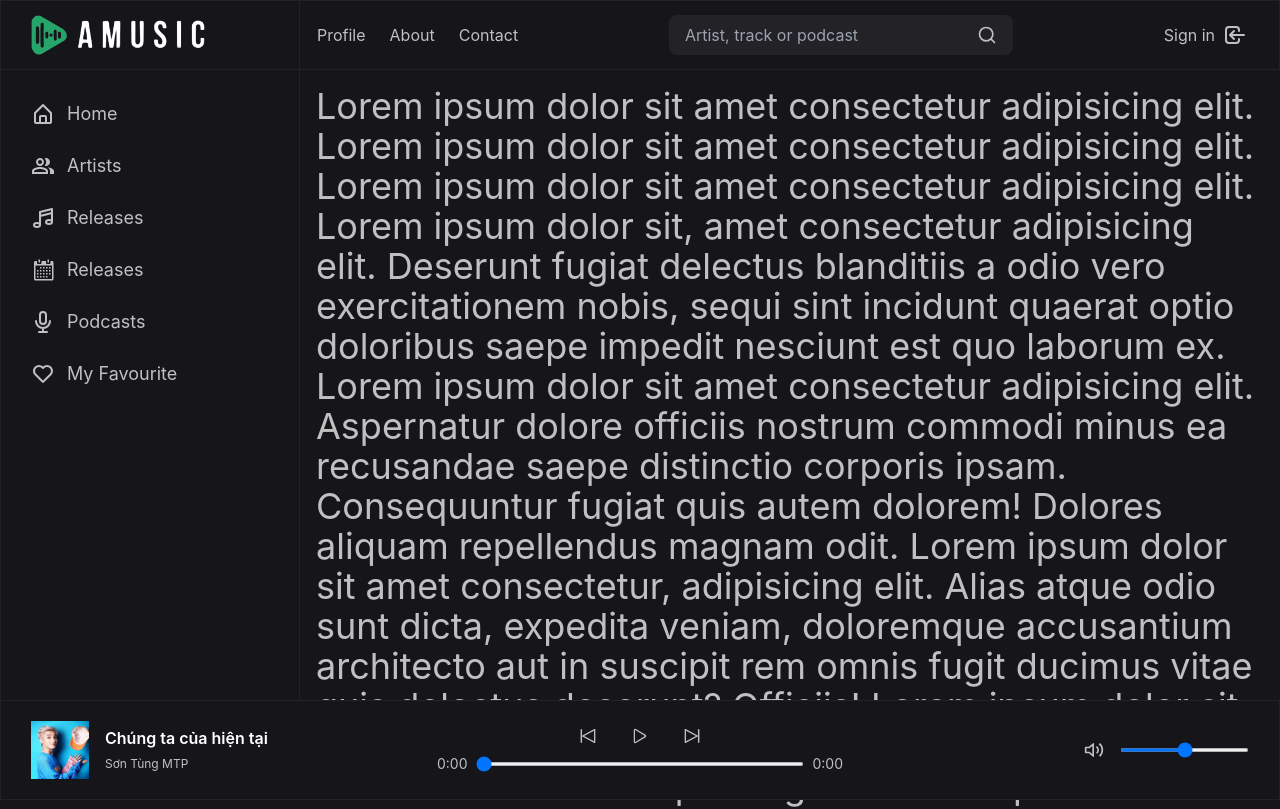
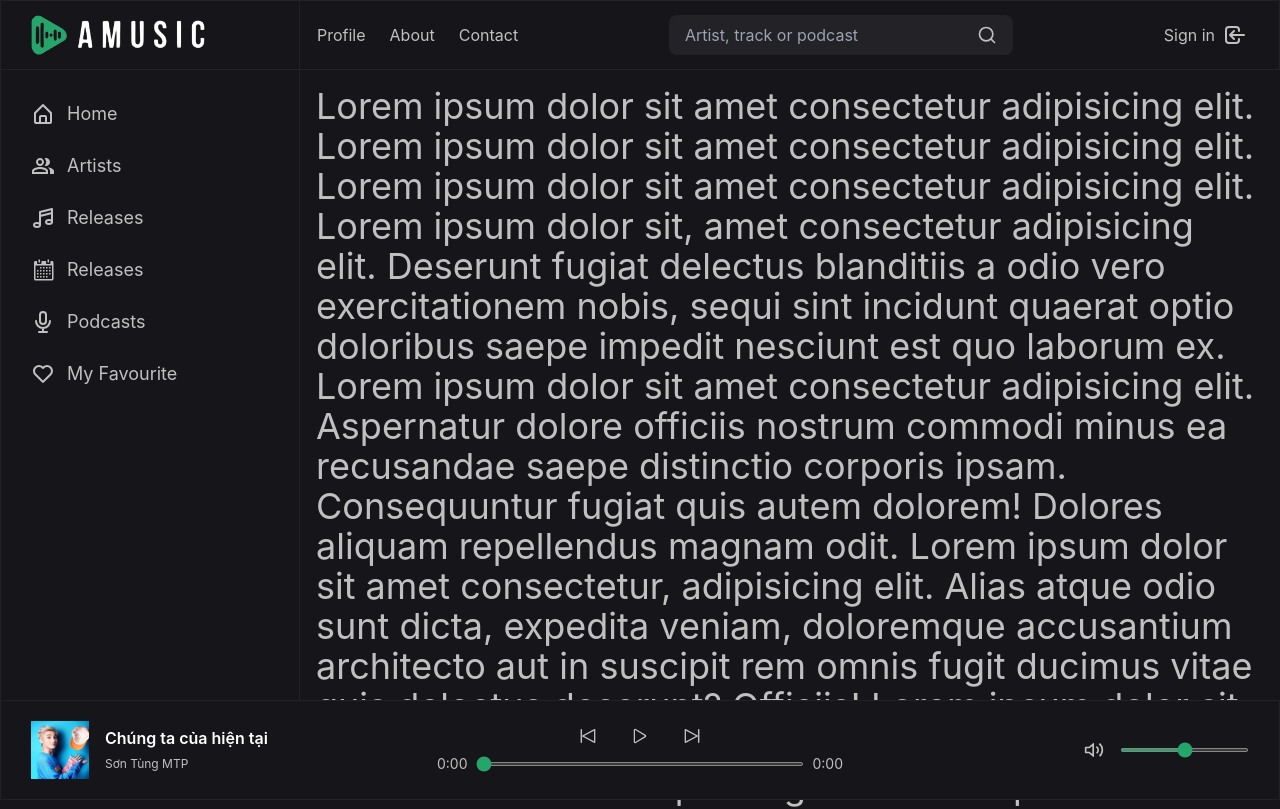
Before and after one commit to dotuananh22/music-app-frontend, a React (Create React App) app: page / in a window 1280 px wide. Shown: the top 809 px of the page. Built offline with nearby package versions, Linux system fonts and the light colour scheme.

Commit message:
change range input color

```diff
--- a/src/components/NavBar/BottomMusicBar.tsx
+++ b/src/components/NavBar/BottomMusicBar.tsx
@@ -104,7 +104,7 @@ const BottomMusicBar = () => {
               audio.play();
               setPlayClicked(true);
             }}
-            className="w-full h-1 bg-[#25A56A]"
+            className="w-full h-1"
           />
           <span>{convertTime(duration)}</span>
         </div>
--- a/src/index.css
+++ b/src/index.css
@@ -15,3 +15,11 @@ code {
   font-family: source-code-pro, Menlo, Monaco, Consolas, 'Courier New',
     monospace;
 }
+
+input[type=range] {
+  accent-color: #25a56a;
+}
+
+input[type=range]::before, input[type=range]::after {
+  border-color: #25a56a;
+}
```
